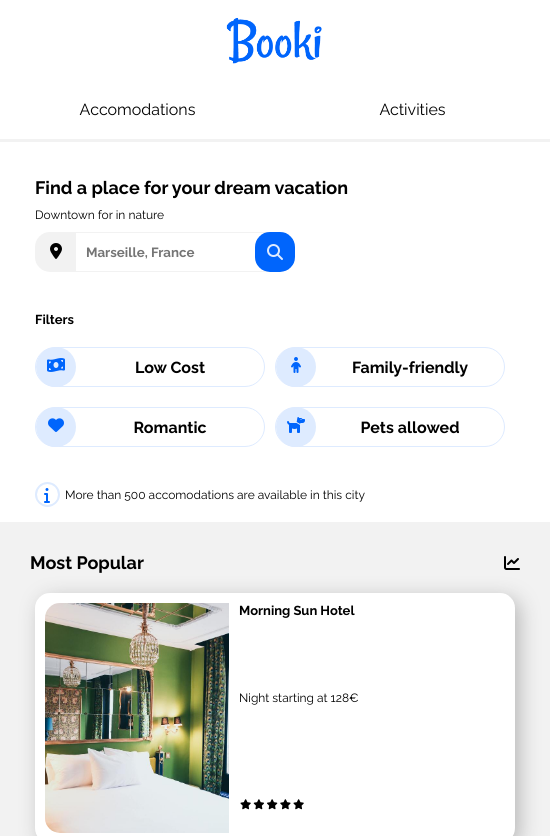
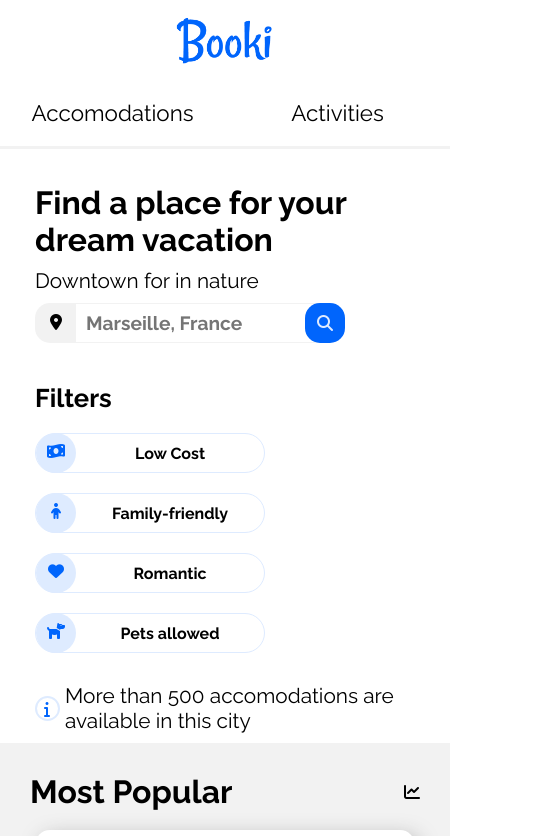
Before and after one commit to happyfruitninja/OCR_WebDev_P2_Practical_Booki, a plain HTML site: page index.html in a window 390 px wide. Shown: the top 836 px of the page, 550 px wide, since content can reach past the window. Drawn offline with Linux system fonts and the light colour scheme.

Commit message:
Feb 17, 2022

```diff
--- a/style.css
+++ b/style.css
@@ -5,7 +5,6 @@
 }
 
 body {
-
   margin: 0 auto;
   padding: 0;
 }
@@ -223,7 +222,7 @@ input[type="text"] {
 
 main {
   margin: 0 auto;
-  padding:0;
+  padding: 0;
   max-width: 950px;
 }
 
@@ -237,6 +236,7 @@ main {
   font-size: 10px;
   height: auto;
   margin: 1px;
+  color: #0065FC;
 }
 
 .acc_container {
@@ -377,7 +377,7 @@ input[type="button"] {
   height: 90%;
   display: flex;
   flex-wrap: wrap;
-  align-content: space-between;
+  align-content: space-around;
   margin-left: 10px;
 }
 
@@ -504,7 +504,6 @@ display: flex;
   flex-wrap: wrap;
   justify-content: space-around;
   width: 100%;
-
 }
 
 .other_group div {
@@ -516,7 +515,6 @@ width: 100%;
   list-style-type: none;
   padding: 0;
   line-height: 30px;
-
 }
 
 .other_group h3 {
@@ -534,10 +532,24 @@ width: 100%;
   body {
     margin: 0;
     padding: 0;
-    min-width: 550px;
+    min-width: 450px;
   }
 
+  h3 {
+    font-size: 200%;
+  }
 
+  h4 {
+    font-size: 160%;
+  }
+
+  p {
+    font-size: 130%;
+  }
+
+a {
+  font-size: 140%;
+}
   nav {
     display: block;
     margin: 5px 0;
@@ -578,6 +590,11 @@ width: 100%;
 
   .search_group {
     width: 100%;
+  }
+
+  input[type="text"] {
+  font-size: 120%;
+    width: 250px;
   }
 
   .submit {
@@ -621,6 +638,11 @@ width: 100%;
 
   .info {
     padding: 0 20px;
+  }
+
+  .stars i {
+    font-size: 110%;
+
   }
 
   .acc_container {
@@ -678,6 +700,7 @@ padding: 10px;
   .pop_group_heading {
     padding: 0 20px;
   }
+
   .pop_group_cards {
     display: block;
     padding: 0 25px;
```
Lines whose indentation alone changed are shown as unchanged.
